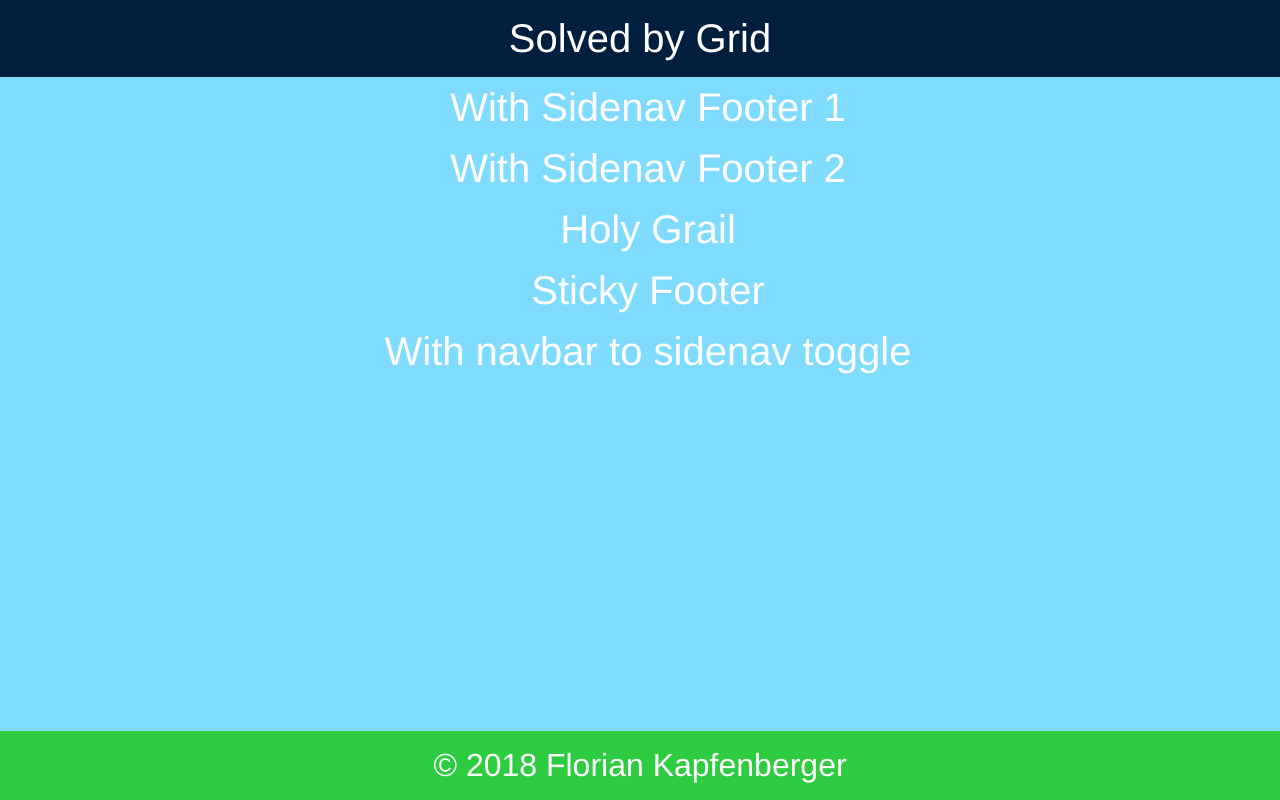
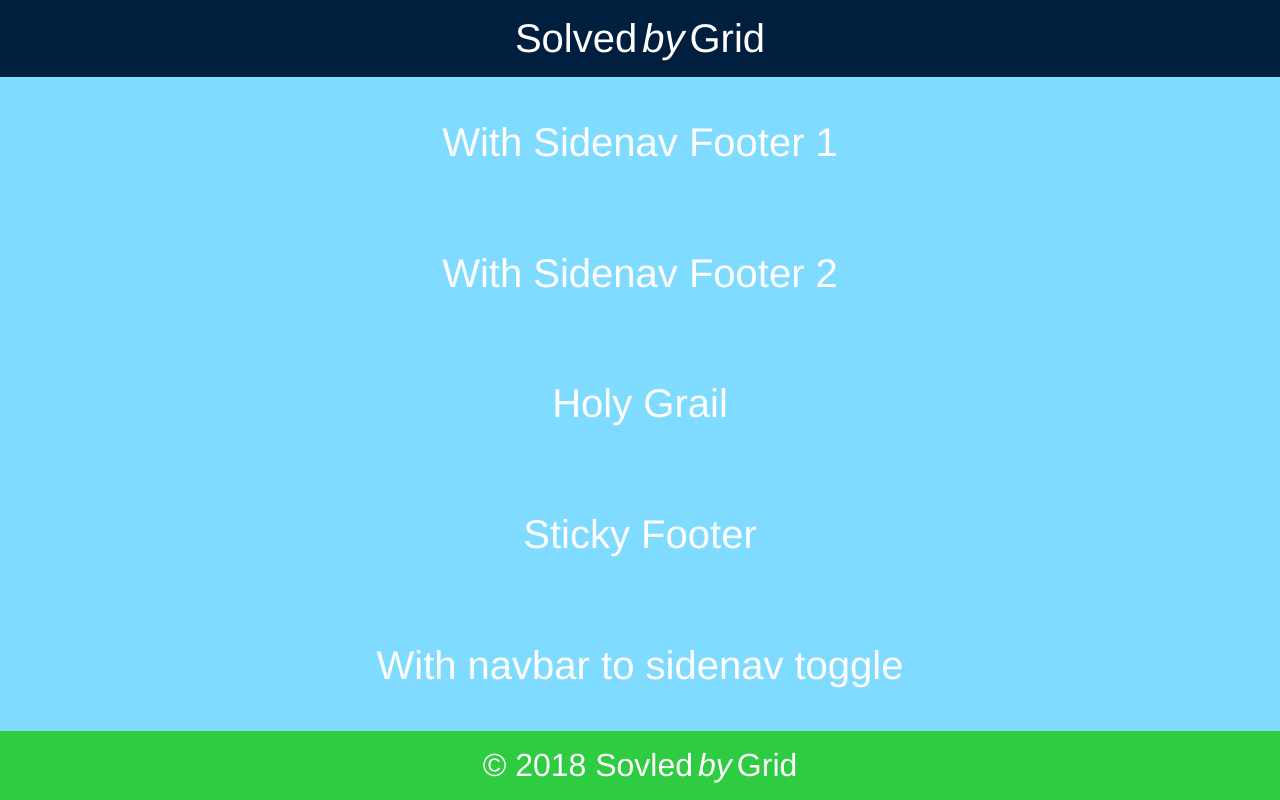
Before and after one commit to phiilu/solved-by-grid, a website: page index.html in a window 1280 px wide. Drawn offline with Linux system fonts and the light colour scheme.

```diff
--- a/common.css
+++ b/common.css
@@ -6,9 +6,14 @@
 body {
   color: white;
   font-family: "Helvetica Neue", "Arial";
+  overflow: hidden;
 }
 
-header, aside, main, footer, nav {
+header,
+aside,
+main,
+footer,
+nav {
   display: flex;
   justify-content: center;
   align-items: center;
@@ -20,13 +25,13 @@
 }
 
 aside {
-  background: #FF851B;
+  background: #ff851b;
 }
 
 main {
-  background: #7FDBFF;
+  background: #7fdbff;
 }
 
 footer {
-  background: #2ECC40;
+  background: #2ecc40;
 }
--- a/index.html
+++ b/index.html
@@ -16,17 +16,19 @@
     }
 
     main {
-      display: flex;
-      justify-content: flex-start;
-      align-items: flex-start;
-      flex-flow: column;
+      display: grid;
+      grid-template-columns: 1fr;
+      align-items: center;
     }
 
     .item {
+      display: flex;
+      justify-content: center;
+      align-items: center;
       background-color: #7FDBFF;
       width: 100%;
+      height: 100%;
       text-align: center;
-      padding: 0.5rem;
       transition: all 0.3s;
     }
 
@@ -43,6 +45,10 @@
     footer {
       font-size: 2rem;
     }
+
+    i {
+      margin: 0 5px;
+    }
   </style>
 
   <title>Solved by CSS Grid</title>
@@ -50,26 +56,16 @@
 
 <body>
   <div class="page-wrapper">
-    <header>Solved by Grid</header>
+    <header>Solved <i>by</i> Grid</header>
     <main>
-      <div class="item">
-        <a href="with-sidenav-footer-1">With Sidenav Footer 1</a>
-      </div>
-      <div class="item">
-        <a href="with-sidenav-footer-2">With Sidenav Footer 2</a>
-      </div>
-      <div class="item">
-        <a href="with-holy-grail">Holy Grail</a>
-      </div>
-      <div class="item">
-        <a href="with-sticky-footer">Sticky Footer</a>
-      </div>
-      <div class="item">
-        <a href="with-navbar-to-sidenav-toggle">With navbar to sidenav toggle</a>
-      </div>
+      <a href="with-sidenav-footer-1" class="item">With Sidenav Footer 1</a>
+      <a href="with-sidenav-footer-2" class="item">With Sidenav Footer 2</a>
+      <a href="with-holy-grail" class="item">Holy Grail</a>
+      <a href="with-sticky-footer" class="item">Sticky Footer</a>
+      <a href="with-navbar-to-sidenav-toggle" class="item">With navbar to sidenav toggle</a>
     </main>
     <footer>
-      &copy; 2018 Florian Kapfenberger
+      &copy; 2018 Sovled <i>by</i> Grid
     </footer>
   </div>
 </body>
--- a/with-sticky-footer/with-sticky-footer.css
+++ b/with-sticky-footer/with-sticky-footer.css
@@ -9,13 +9,13 @@
 }
 
 header {
-  grid-area: header
+  grid-area: header;
 }
 
 main {
-  grid-area: main
+  grid-area: main;
 }
 
 footer {
-  grid-area: footer
+  grid-area: footer;
 }
```
Also changed, not shown: with-holy-grail/index.html (+3 -0 lines), with-holy-grail/with-holy-grail.css (+5 -5 lines), with-navbar-to-sidenav-toggle/index.html (+11 -2 lines), with-sidenav-footer-1/index.html (+3 -0 lines), with-sidenav-footer-1/with-sidenav-footer-1.css (+4 -4 lines), with-sidenav-footer-2/index.html (+3 -0 lines), with-sidenav-footer-2/with-sidenav-footer-2.css (+4 -4 lines), with-sticky-footer/index.html (+4 -1 lines), 1 other file. Lines whose indentation alone changed are shown as unchanged.
